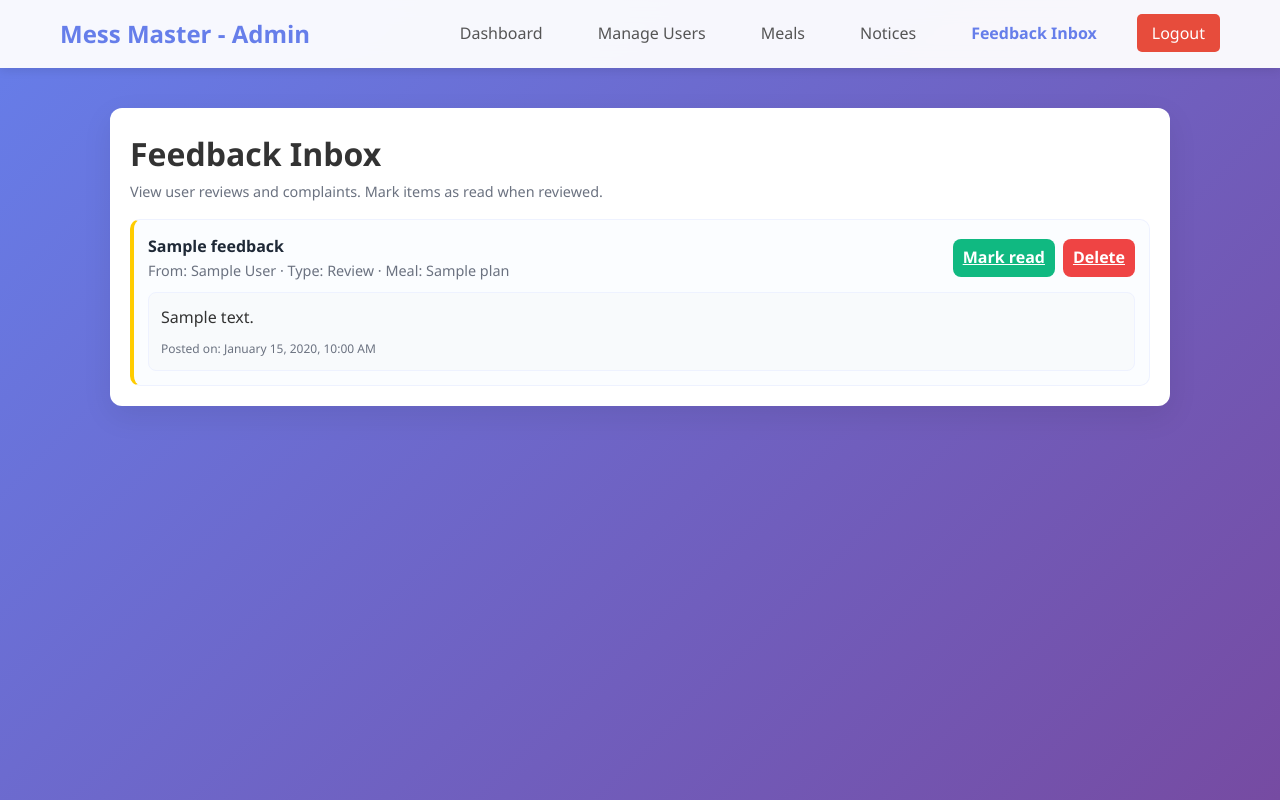
After one commit to shailasnigdha/mess_master, a PHP site: page /admin_feedbacks.php in a window 1280 px wide. The commit adds this page. Run offline with PHP 8.4, Linux system fonts and the light colour scheme; a user stored in the database is signed in; tables that the repository leaves empty hold one stand-in row (values such as "Sample post").

Commit message:
git commit -m "MESS-22 Debugging"

```diff
--- a/admin_dashboard.php
+++ b/admin_dashboard.php
@@ -32,6 +32,7 @@ $adminName = $_SESSION['name'] ?? $_SESSION['username'];
                 <li><a href="admin_manage_users.php">Manage Users</a></li>
                 <li><a href="admin_notices.php">Notices</a></li>
                 <li><a href="admin_meals.php">Meals</a></li>
+                                <li><a href="admin_feedbacks.php" class="nav-link">Feedback Inbox</a></li>
                 <li><a href="logout.php" class="logout-link">Logout</a></li>
             </ul>
         </div>
--- /dev/null
+++ b/admin_feedbacks.php
@@ -0,0 +1,132 @@
+<?php
+session_start();
+require 'config.php';
+
+// Only admins
+if (!isset($_SESSION['user_id']) || ($_SESSION['role'] ?? '') !== 'Admin') {
+    header('Location: login.php');
+    exit();
+}
+
+// Handle actions: mark_read, mark_unread, delete
+if (isset($_GET['action']) && isset($_GET['id'])) {
+    $action = $_GET['action'];
+    $id = intval($_GET['id']);
+
+    if ($action === 'mark_read') {
+        $stmt = $conn->prepare("UPDATE feedbacks SET status = 'Read' WHERE id = ?");
+        $stmt->bind_param('i', $id);
+        $stmt->execute();
+        $stmt->close();
+    } elseif ($action === 'mark_unread') {
+        $stmt = $conn->prepare("UPDATE feedbacks SET status = 'Unread' WHERE id = ?");
+        $stmt->bind_param('i', $id);
+        $stmt->execute();
+        $stmt->close();
+    } elseif ($action === 'delete') {
+        $stmt = $conn->prepare("DELETE FROM feedbacks WHERE id = ?");
+        $stmt->bind_param('i', $id);
+        $stmt->execute();
+        $stmt->close();
+    }
+
+    header('Location: admin_feedbacks.php');
+    exit();
+}
+
+// Fetch feedbacks (latest first)
+$sql = "SELECT f.*, u.username, u.name AS user_name, mp.meal_name
+        FROM feedbacks f
+        LEFT JOIN users u ON f.user_id = u.id
+        LEFT JOIN meal_plans mp ON f.meal_id = mp.id
+        ORDER BY f.created_at DESC";
+$res = $conn->query($sql);
+$feedbacks = [];
+if ($res) {
+    while ($row = $res->fetch_assoc()) {
+        $feedbacks[] = $row;
+    }
+}
+
+?>
+<!DOCTYPE html>
+<html lang="en">
+<head>
+    <meta charset="utf-8">
+    <meta name="viewport" content="width=device-width,initial-scale=1">
+    <title>Admin Inbox - Feedbacks</title>
+    <link rel="stylesheet" href="style.css">
+    <style>
+        .admin-container { max-width: 1100px; margin: 0 auto; padding: 40px 20px; }
+        .inbox-card { background: #fff; padding: 20px; border-radius: 12px; box-shadow: 0 10px 30px rgba(0,0,0,0.08); }
+        .feedback-list { display: flex; flex-direction: column; gap: 12px; margin-top: 16px; }
+        .feedback-item { padding: 14px; border-radius: 10px; border: 1px solid #eef2ff; background: #fbfdff; }
+        .feedback-item.unread { border-left: 4px solid #ffcc00; }
+        .feedback-item.read { opacity: 0.85; }
+        .feedback-row { display:flex; justify-content:space-between; align-items:center; gap:12px; }
+        .feedback-meta { color: #6b7280; font-size: 0.9rem; }
+        .feedback-subject { font-weight:700; color: #1f2937; }
+        .actions { display:flex; gap:8px; }
+        .btn { padding:6px 10px; border-radius:8px; border:none; cursor:pointer; font-weight:600; }
+        .btn.read { background:#10b981; color:white; }
+        .btn.unread { background:#f59e0b; color:white; }
+        .btn.delete { background:#ef4444; color:white; }
+        .message { margin-top:10px; background:#f8fafc; padding:12px; border-radius:8px; border:1px solid #eef2ff; }
+        a.nav-link { text-decoration:none; color:#667eea; font-weight:700; }
+    </style>
+</head>
+<body>
+    <nav class="navbar">
+        <div class="nav-container">
+            <h2 class="nav-title">Mess Master - Admin</h2>
+            <ul class="nav-links">
+                <li><a href="admin_dashboard.php">Dashboard</a></li>
+                <li><a href="admin_manage_users.php">Manage Users</a></li>
+                <li><a href="admin_meals.php">Meals</a></li>
+                <li><a href="admin_notices.php">Notices</a></li>
+                <li><a href="admin_feedbacks.php" class="nav-link">Feedback Inbox</a></li>
+                <li><a href="logout.php" class="logout-link">Logout</a></li>
+            </ul>
+        </div>
+    </nav>
+
+    <div class="admin-container">
+        <div class="inbox-card">
+            <h1>Feedback Inbox</h1>
+            <p class="feedback-meta">View user reviews and complaints. Mark items as read when reviewed.</p>
+
+            <?php if (empty($feedbacks)): ?>
+                <div style="padding:20px; margin-top:12px; background:#fff8f0; border-radius:8px;">No feedbacks yet.</div>
+            <?php else: ?>
+                <div class="feedback-list">
+                    <?php foreach ($feedbacks as $f): ?>
+                        <div class="feedback-item <?php echo ($f['status'] === 'Unread') ? 'unread' : 'read'; ?>" id="fb-<?php echo $f['id']; ?>">
+                            <div class="feedback-row">
+                                <div>
+                                    <div class="feedback-subject"><?php echo htmlspecialchars($f['subject']); ?></div>
+                                    <div class="feedback-meta">From: <?php echo htmlspecialchars($f['user_name'] ?: $f['username'] ?? 'Unknown'); ?> &middot; Type: <?php echo htmlspecialchars($f['type']); ?> <?php if (!empty($f['meal_name'])) echo '&middot; Meal: ' . htmlspecialchars($f['meal_name']); ?></div>
+                                </div>
+
+                                <div class="actions">
+                                    <?php if ($f['status'] === 'Unread'): ?>
+                                        <a class="btn read" href="admin_feedbacks.php?action=mark_read&id=<?php echo $f['id']; ?>">Mark read</a>
+                                    <?php else: ?>
+                                        <a class="btn unread" href="admin_feedbacks.php?action=mark_unread&id=<?php echo $f['id']; ?>">Mark unread</a>
+                                    <?php endif; ?>
+
+                                    <a class="btn delete" href="admin_feedbacks.php?action=delete&id=<?php echo $f['id']; ?>" onclick="return confirm('Delete this feedback permanently?');">Delete</a>
+                                </div>
+                            </div>
+
+                            <div class="message">
+                                <?php echo nl2br(htmlspecialchars($f['message'])); ?>
+                                <div style="font-size:12px; color:#6b7280; margin-top:8px;">Posted on: <?php echo htmlspecialchars(date('F j, Y, g:i A', strtotime($f['created_at']))); ?></div>
+                            </div>
+                        </div>
+                    <?php endforeach; ?>
+                </div>
+            <?php endif; ?>
+        </div>
+    </div>
+</body>
+</html>
--- a/admin_manage_users.php
+++ b/admin_manage_users.php
@@ -385,6 +385,7 @@ $users = $conn->query("SELECT * FROM users ORDER BY id DESC");
                 <li><a href="admin_manage_users.php">Manage Users</a></li>
                 <li><a href="admin_notices.php">Notices</a></li>
                 <li><a href="admin_meals.php">Meals</a></li>
+                                <li><a href="admin_feedbacks.php" class="nav-link">Feedback Inbox</a></li>
                 <li><a href="logout.php" class="logout-link">Logout</a></li>
             </ul>
         </div>
--- a/admin_meals.php
+++ b/admin_meals.php
@@ -254,6 +254,7 @@ $adminName = $_SESSION['name'] ?? $_SESSION['username'];
                 <li><a href="admin_manage_users.php">Manage Users</a></li>
                 <li><a href="admin_notices.php">Notices</a></li>
                 <li><a href="admin_meals.php">Meals</a></li>
+                                <li><a href="admin_feedbacks.php" class="nav-link">Feedback Inbox</a></li>
                 <li><a href="logout.php" class="logout-link">Logout</a></li>
             </ul>
         </div>
--- a/admin_notices.php
+++ b/admin_notices.php
@@ -128,6 +128,7 @@ $notices = $conn->query("SELECT * FROM notices ORDER BY created_at DESC");
                 <li><a href="admin_manage_users.php">Manage Users</a></li>
                 <li><a href="admin_notices.php">Notices</a></li>
                 <li><a href="admin_meals.php">Meals</a></li>
+                                <li><a href="admin_feedbacks.php" class="nav-link">Feedback Inbox</a></li>
                 <li><a href="logout.php" class="logout-link">Logout</a></li>
             </ul>
         </div>
--- a/user_dashboard.php
+++ b/user_dashboard.php
@@ -33,6 +33,7 @@ $username = $_SESSION['name'] ?? $_SESSION['username'];
                 <li><a href="user_meals.php">My Meals</a></li>
                 <li><a href="user_dues.php">Dues</a></li>
                 <li><a href="user_notices.php">Notices</a></li>
+                <li><a href="user_feedback.php">Feedback</a></li>
                 <li><a href="user_profile.php">Profile</a></li>
                 <li><a href="logout.php" class="logout-link">Logout</a></li>
             </ul>
--- a/user_dues.php
+++ b/user_dues.php
@@ -108,6 +108,7 @@ function formatDateNice($dateStr) {
                 <li><a href="user_meals.php">My Meals</a></li>
                 <li><a href="user_dues.php">Dues</a></li>
                 <li><a href="user_notices.php">Notices</a></li>
+                <li><a href="user_feedback.php">Feedback</a></li>
                 <li><a href="user_profile.php">Profile</a></li>
                 <li><a href="logout.php" class="logout-link">Logout</a></li>
             </ul>
--- a/user_meals.php
+++ b/user_meals.php
@@ -324,6 +324,7 @@ if (!$monthly_summary) {
                 <li><a href="user_meals.php">My Meals</a></li>
                 <li><a href="user_dues.php">Dues</a></li>
                 <li><a href="user_notices.php">Notices</a></li>
+                <li><a href="user_feedback.php">Feedback</a></li>
                 <li><a href="user_profile.php">Profile</a></li>
                 <li><a href="logout.php" class="logout-link">Logout</a></li>
             </ul>
@@ -346,8 +347,6 @@ if (!$monthly_summary) {
             </div>
         <?php endif; ?>
 
-                                            <!-- Feedback button for this meal -->
-                                            <a href="user_feedback.php?meal_id=<?php echo $meal['id']; ?>" class="submit-btn" style="margin-left:8px; padding:6px 12px; font-size:0.9rem;">📝 Give feedback</a>
         <div class="restriction-note">
             <strong>📋 Important:</strong> You can only change your meals for meals that are more than 1 day away.
             Vacation days are set by admin and cannot be modified.
--- a/user_notices.php
+++ b/user_notices.php
@@ -72,8 +72,9 @@ if ($result === false) {
                 <li><a href="user_dashboard.php">Dashboard</a></li>
                 <li><a href="user_meals.php">My Meals</a></li>
                 <li><a href="user_dues.php">Dues</a></li>
-                    <li><a href="user_notices.php">Notices</a></li>
-                    <li><a href="user_profile.php">Profile</a></li>
+                <li><a href="user_notices.php">Notices</a></li>
+                <li><a href="user_feedback.php">Feedback</a></li>
+                <li><a href="user_profile.php">Profile</a></li>
                 <li><a href="logout.php" class="logout-link">Logout</a></li>
             </ul>
         </div>
--- a/user_profile.php
+++ b/user_profile.php
@@ -69,6 +69,7 @@ $username = $_SESSION['name'] ?? $_SESSION['username'] ?? $u['username'] ?? 'Use
                 <li><a href="user_meals.php">My Meals</a></li>
                 <li><a href="user_dues.php">Dues</a></li>
                 <li><a href="user_notices.php">Notices</a></li>
+                <li><a href="user_feedback.php">Feedback</a></li>
                 <li><a href="user_profile.php">Profile</a></li>
                 <li><a href="logout.php" class="logout-link">Logout</a></li>
             </ul>
```
Also changed, not shown: user_feedback.php (+8 -5 lines).
